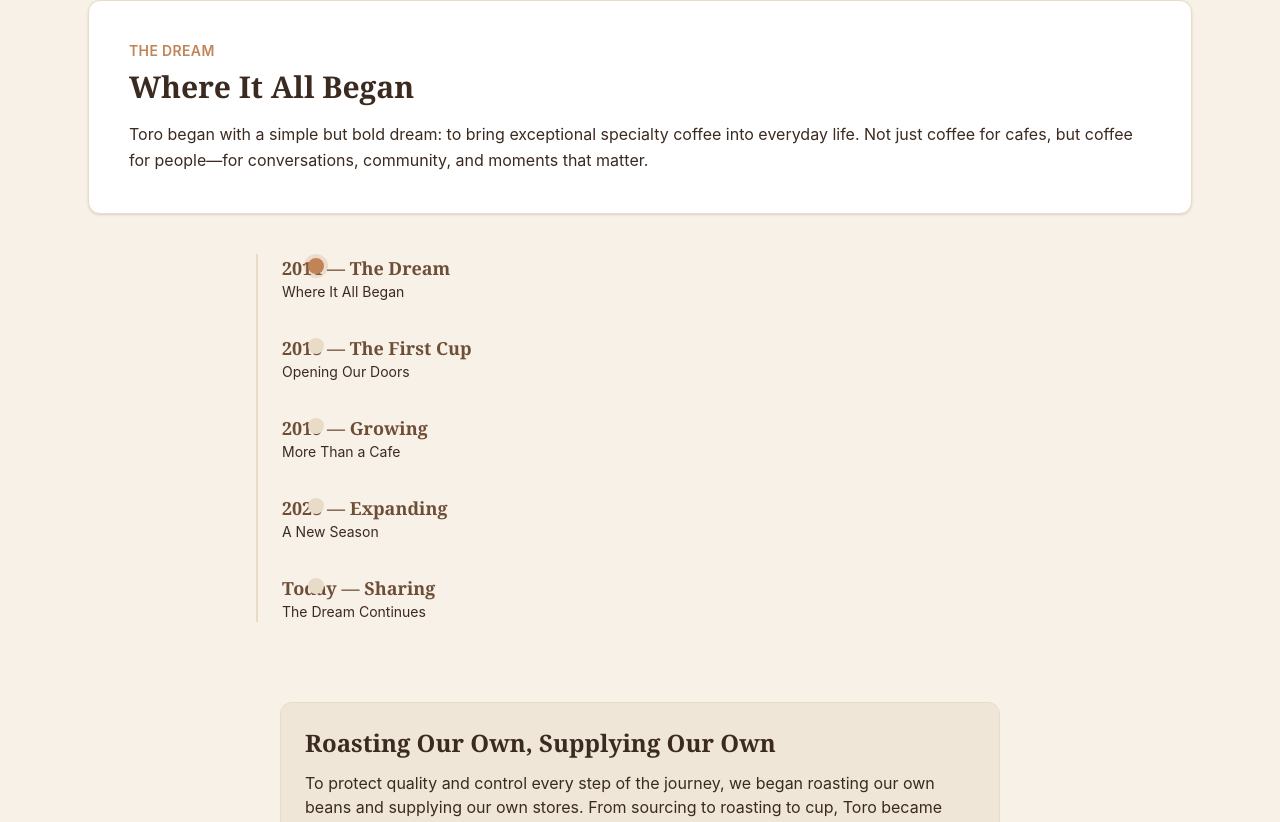
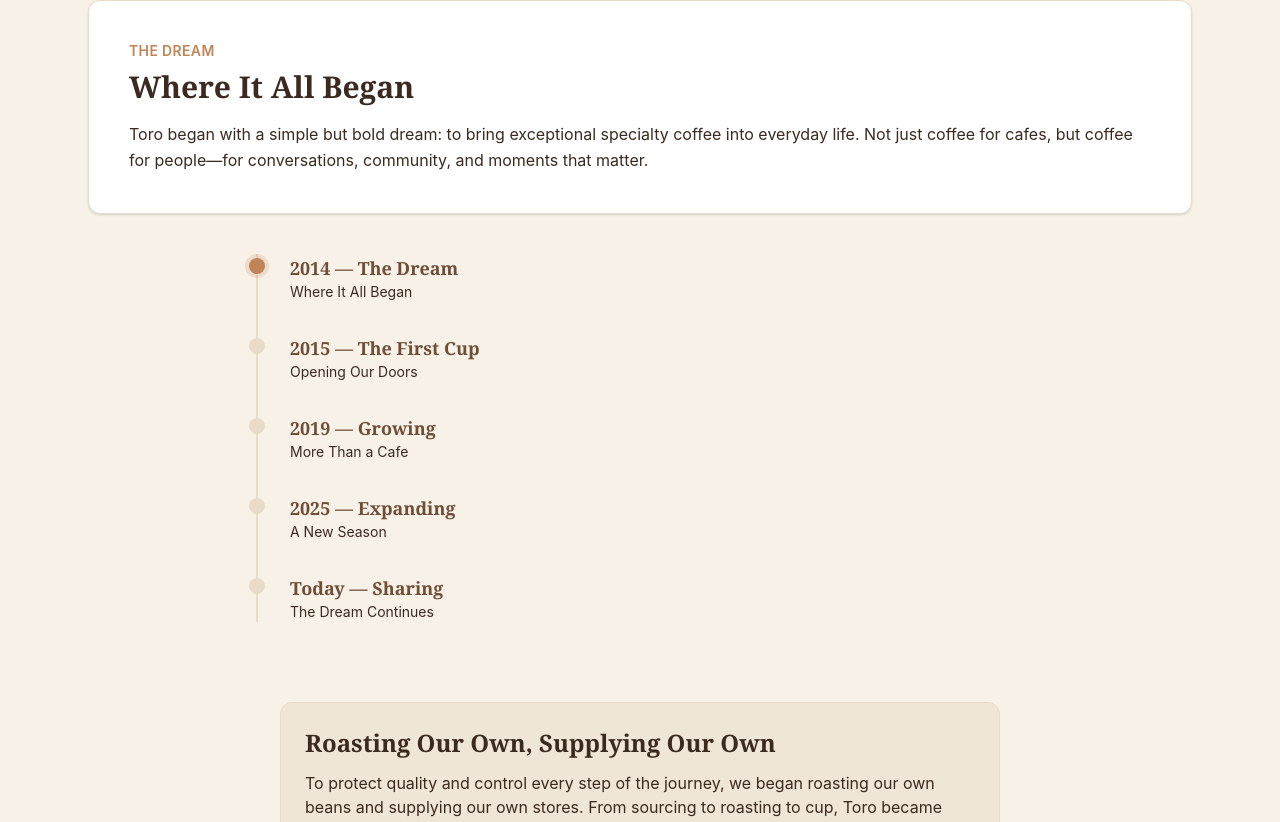
Before and after one commit to ThamiRoneo/company-project1-toro, a React (Vite) app: page /about in a window 1280 px wide. Shown: the part 611-1433 px from the top of the page. Built offline with nearby package versions, Linux system fonts and the light colour scheme.

Commit message:
fixed the timeline dot selector from overlaping

```diff
--- a/src/pages/About.jsx
+++ b/src/pages/About.jsx
@@ -164,13 +164,13 @@ export default function About() {
           <p className="mt-4 text-base leading-relaxed text-toro-espresso">{active.body}</p>
         </div>
 
-        <ol className="mx-auto mt-10 max-w-3xl border-l-2 border-toro-sand pl-6">
+        <ol className="mx-auto mt-10 max-w-3xl border-l-2 border-toro-sand">
           {TIMELINE.map((item) => (
-            <li key={item.year} className="relative mb-8">
+            <li key={item.year} className="relative mb-8 pl-8">
               <button
                 type="button"
                 onClick={() => setActiveYear(item.year)}
-                className={`absolute left-[1.65rem] top-1 h-4 w-4 rounded-full transition-all ${
+                className={`absolute left-0 top-1 h-4 w-4 -translate-x-[9px] rounded-full transition-all ${
                   activeYear === item.year ? "bg-toro-clay ring-4 ring-toro-clay/20" : "bg-toro-sand hover:bg-toro-clay"
                 }`}
                 aria-label={`Jump to ${item.year}: ${item.label}`}
```
